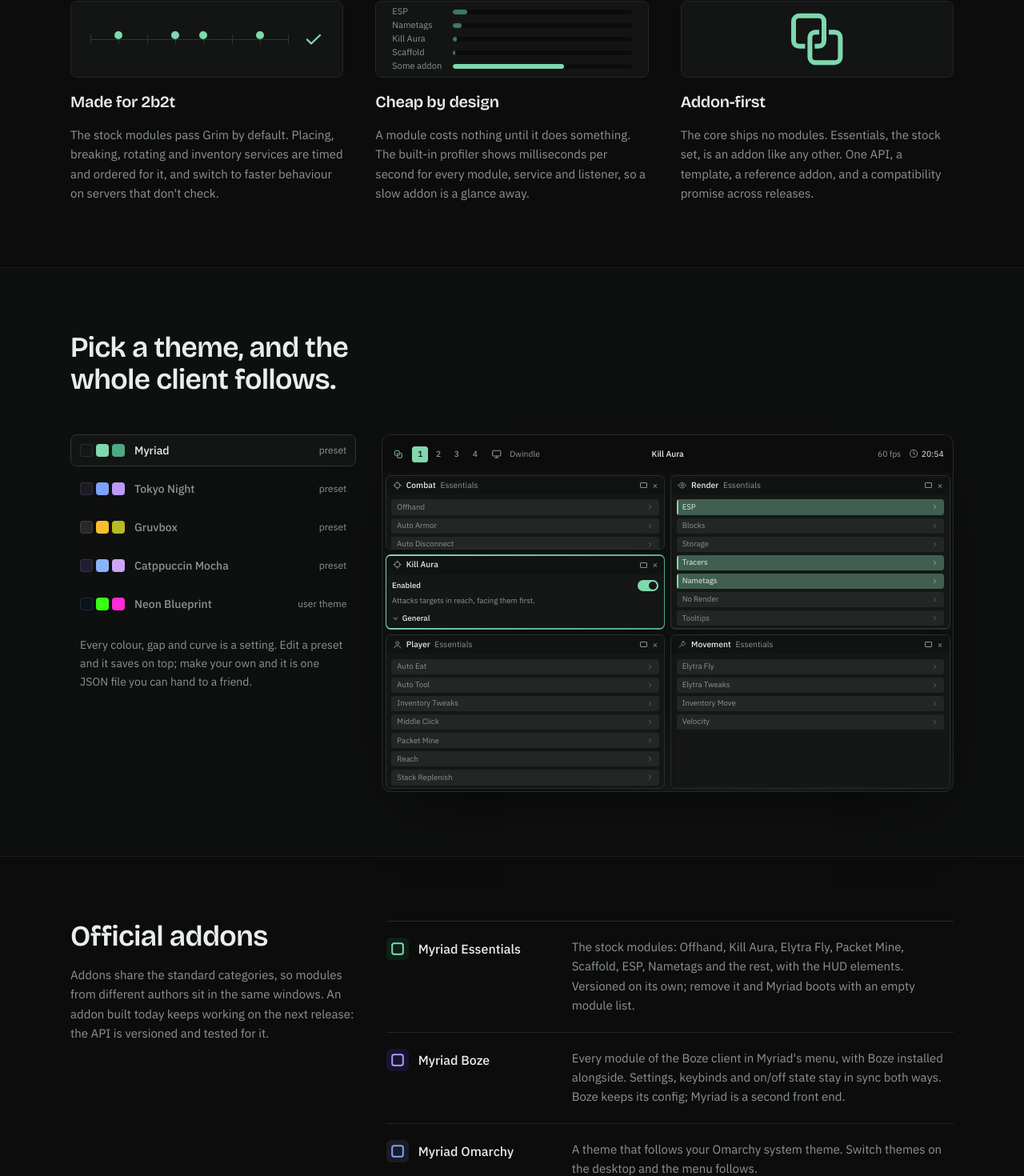
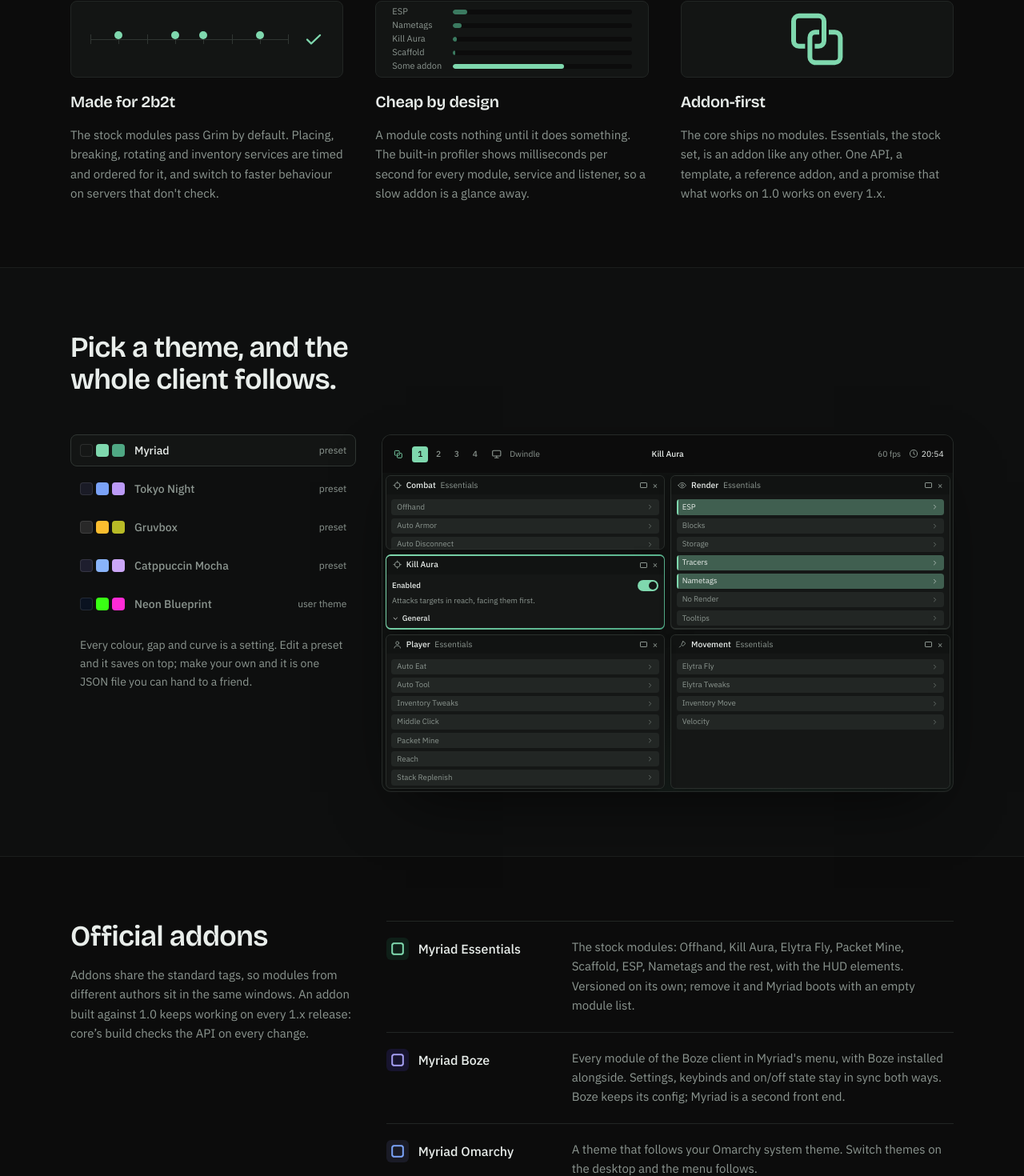
Before and after one commit to MyriadClient/myriad-website, a Next.js app: page / in a window 1280 px wide. Shown: the part 1849-3319 px from the top of the page at 80% size. Built offline with nearby package versions, Linux system fonts and the light colour scheme; no server answers.

Commit message:
Front page: addons share tags (categories are gone in 1.0), and the compatibility line says what 1.0 promises: what works on 1.0 works on every 1.x.

```diff
--- a/src/app/(site)/page.tsx
+++ b/src/app/(site)/page.tsx
@@ -41,7 +41,7 @@
   },
   {
     title: "Addon-first",
-    body: "The core ships no modules. Essentials, the stock set, is an addon like any other. One API, a template, a reference addon, and a compatibility promise across releases.",
+    body: "The core ships no modules. Essentials, the stock set, is an addon like any other. One API, a template, a reference addon, and a promise that what works on 1.0 works on every 1.x.",
     art: <AddonVignette />,
   },
 ];
@@ -214,8 +214,8 @@
             <div>
               <h2 className="text-3xl font-semibold sm:text-4xl">Official addons</h2>
               <p className="mt-4 text-[15px] leading-relaxed text-dim">
-                Addons share the standard categories, so modules from different authors sit in the same windows.
-                An addon built today keeps working on the next release: the API is versioned and tested for it.
+                Addons share the standard tags, so modules from different authors sit in the same windows. An addon
+                built against 1.0 keeps working on every 1.x release: core&rsquo;s build checks the API on every change.
               </p>
             </div>
             <dl className="divide-y divide-line border-y border-line">
```
